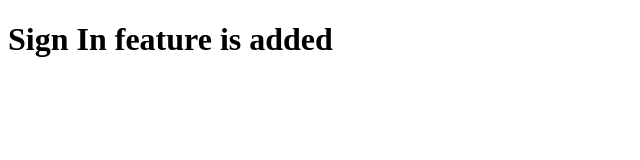
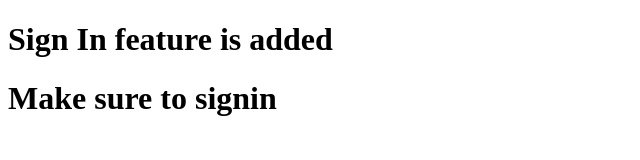
Before and after one commit to daniel08424/gitFundamental_6, a plain HTML site: page signin.html in a window 1280 px wide. Shown: the whole page, without its empty margins (0-640 px from the left). Drawn offline with Linux system fonts and the light colour scheme.

Commit message:
Update signin.html

```diff
--- a/signin.html
+++ b/signin.html
@@ -7,5 +7,6 @@
 </head>
 <body>
     <h1>Sign In feature is added</h1>
+    <h1>Make sure to signin </h1>
 </body>
 </html>
```
